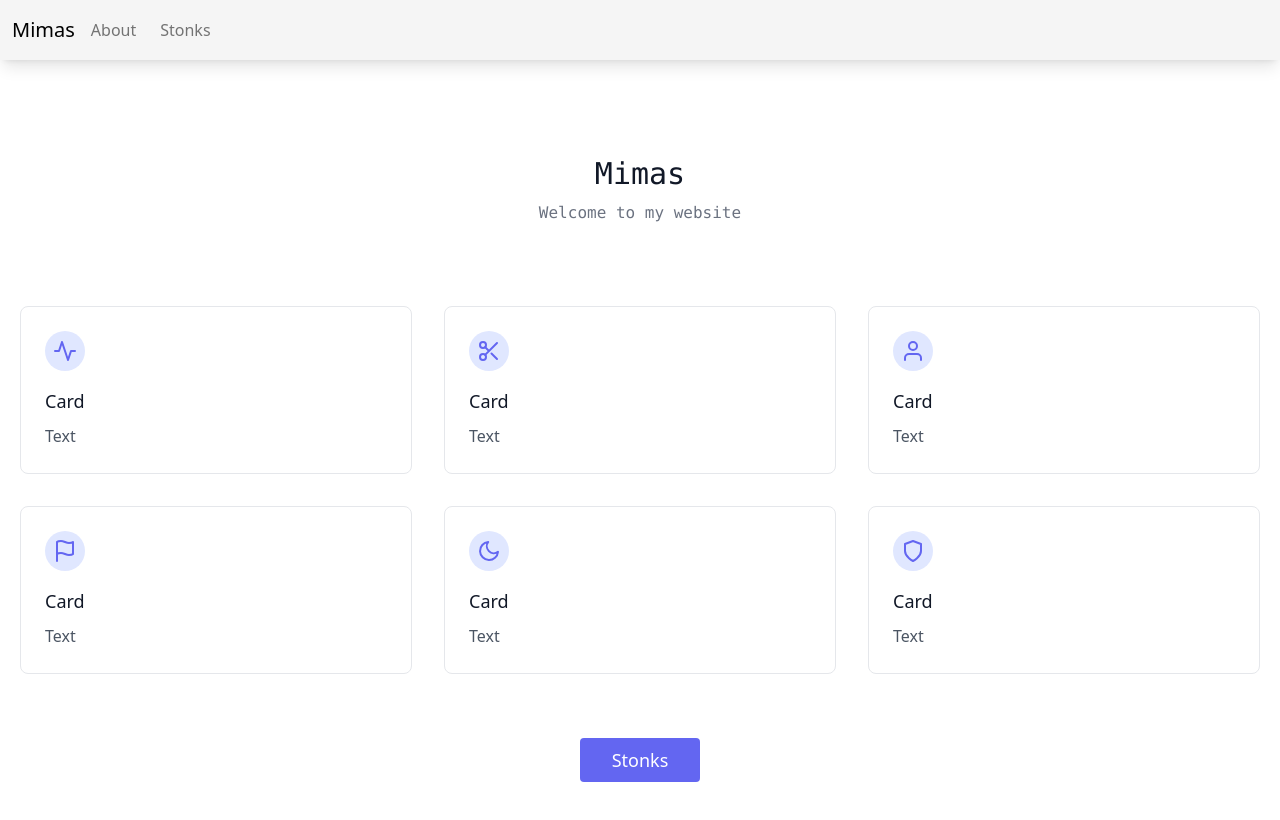
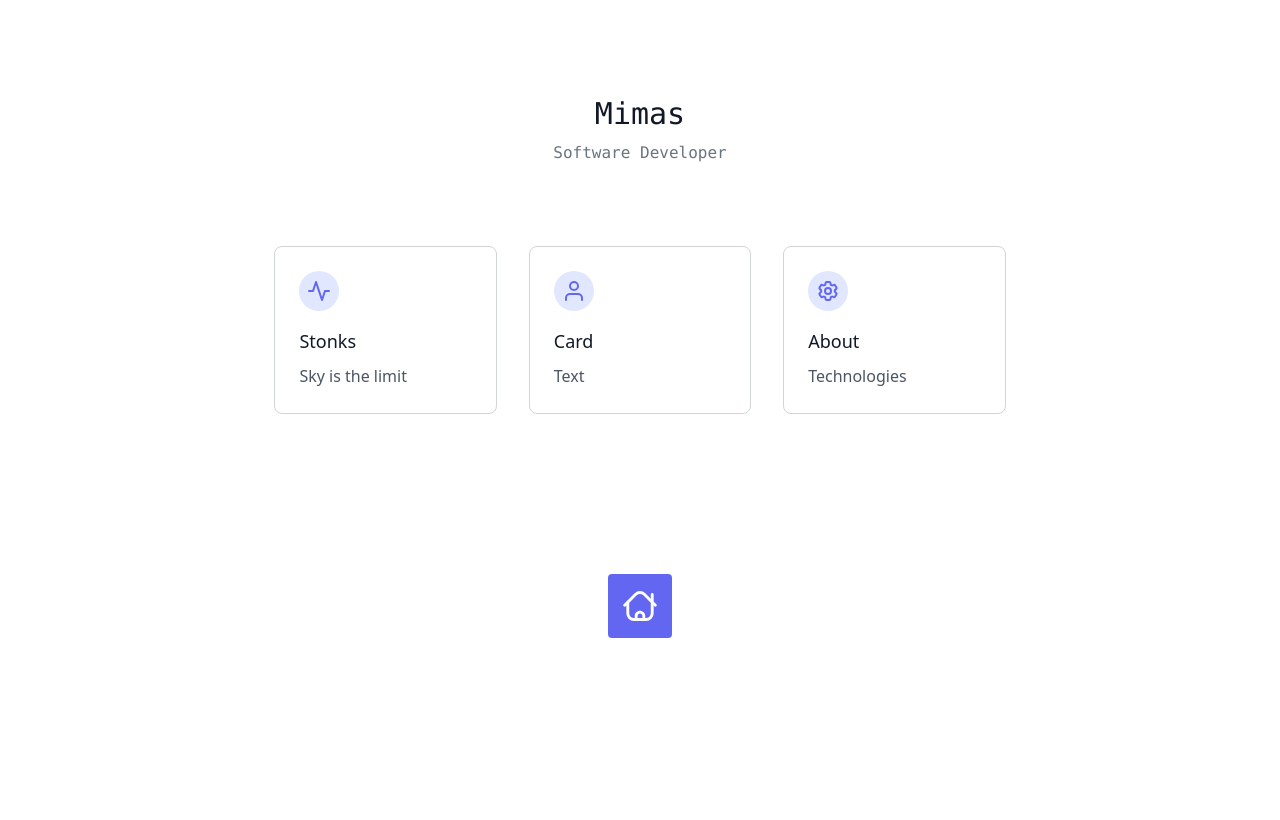
Before and after one commit to buegeleisen/website, an Angular app: page / in a window 1280 px wide. Shown: the top 820 px of the page. Built offline with nearby package versions, Linux system fonts and the light colour scheme; what tailwindcss-animated would draw is missing.

Commit message:
Frontend changes

```diff
--- a/src/app/app-routing.module.ts
+++ b/src/app/app-routing.module.ts
@@ -1,5 +1,6 @@
 import { NgModule } from '@angular/core';
 import { RouterModule, Routes } from '@angular/router';
+import { AboutComponent } from './about/about.component';
 import { AppComponent } from './app.component';
 import { HomeComponent } from './home/home.component';
 import { StockComponent } from './stock/stock.component';
@@ -12,6 +13,10 @@ const routes: Routes = [
   {
     path: 'stock',
     component: StockComponent
+  },
+  {
+    path: 'about',
+    component: AboutComponent
   }
 ];
 
--- a/src/app/app.component.html
+++ b/src/app/app.component.html
@@ -1,2 +1,10 @@
-<app-navbar></app-navbar>
+<!--app-navbar></app-navbar-->
+<title>Mimas</title>
 <router-outlet></router-outlet>
+<button class="flex mx-auto mt-16 text-white bg-indigo-500 border-0 py-2 px-2 focus:outline-none hover:bg-indigo-600 rounded text-lg"
+routerLink="">
+<svg width="48px" height="48px" viewBox="0 -0.5 25 25" fill="none">
+  <path fill-rule="evenodd" clip-rule="evenodd" d="M18.867 15.8321L18.873 10.0391L14.75 5.92908C13.5057 4.69031 11.4942 4.69031 10.25 5.92908L6.13599 10.0291V15.8291C6.1393 17.5833 7.56377 19.0028 9.31799 19.0001H15.685C17.438 19.0029 18.862 17.5851 18.867 15.8321Z" stroke="#FFFFFF" stroke-width="1.5" stroke-linecap="round" stroke-linejoin="round"></path>
+  <path d="M19.624 6.01807C19.624 5.60385 19.2882 5.26807 18.874 5.26807C18.4598 5.26807 18.124 5.60385 18.124 6.01807H19.624ZM18.874 10.0391H18.124C18.124 10.2384 18.2033 10.4295 18.3445 10.5702L18.874 10.0391ZM19.9705 12.1912C20.2638 12.4837 20.7387 12.4829 21.0311 12.1896C21.3236 11.8962 21.3229 11.4214 21.0295 11.1289L19.9705 12.1912ZM6.66552 10.5602C6.95886 10.2678 6.95959 9.79289 6.66714 9.49955C6.3747 9.20621 5.89982 9.20548 5.60648 9.49793L6.66552 10.5602ZM3.97048 11.1289C3.67714 11.4214 3.67641 11.8962 3.96886 12.1896C4.2613 12.4829 4.73618 12.4837 5.02952 12.1912L3.97048 11.1289ZM13.75 19.0001C13.75 19.4143 14.0858 19.7501 14.5 19.7501C14.9142 19.7501 15.25 19.4143 15.25 19.0001H13.75ZM9.75 19.0001C9.75 19.4143 10.0858 19.7501 10.5 19.7501C10.9142 19.7501 11.25 19.4143 11.25 19.0001H9.75ZM18.124 6.01807V10.0391H19.624V6.01807H18.124ZM18.3445 10.5702L19.9705 12.1912L21.0295 11.1289L19.4035 9.50792L18.3445 10.5702ZM5.60648 9.49793L3.97048 11.1289L5.02952 12.1912L6.66552 10.5602L5.60648 9.49793ZM15.25 19.0001V17.2201H13.75V19.0001H15.25ZM15.25 17.2201C15.25 15.7013 14.0188 14.4701 12.5 14.4701V15.9701C13.1904 15.9701 13.75 16.5297 13.75 17.2201H15.25ZM12.5 14.4701C10.9812 14.4701 9.75 15.7013 9.75 17.2201H11.25C11.25 16.5297 11.8096 15.9701 12.5 15.9701V14.4701ZM9.75 17.2201V19.0001H11.25V17.2201H9.75Z" fill="#FFFFFF"></path>
+</svg>
+</button>
--- a/src/app/app.component.ts
+++ b/src/app/app.component.ts
@@ -6,5 +6,4 @@ import { Component } from '@angular/core';
   styleUrls: ['./app.component.css']
 })
 export class AppComponent {
-  title = 'website';
 }
--- a/src/app/app.module.ts
+++ b/src/app/app.module.ts
@@ -7,13 +7,15 @@ import { AppComponent } from './app.component';
 import { HomeComponent } from './home/home.component';
 import { StockComponent } from './stock/stock.component';
 import { NavbarComponent } from './navbar/navbar.component';
+import { AboutComponent } from './about/about.component';
 
 @NgModule({
   declarations: [
     AppComponent,
     HomeComponent,
     StockComponent,
-    NavbarComponent
+    NavbarComponent,
+    AboutComponent
   ],
   imports: [
     BrowserModule,
--- a/src/app/home/home.component.html
+++ b/src/app/home/home.component.html
@@ -2,35 +2,23 @@
   <div class="container px-5 py-24 mx-auto">
     <div class="flex flex-wrap w-full mb-20 flex-col items-center text-center">
       <h1 class="sm:text-3xl text-2xl font-medium title-font mb-2 text-gray-900 font-mono	font-family: ui-monospace">Mimas</h1>
-      <p class="lg:w-1/2 w-full leading-relaxed text-gray-500 font-mono	font-family: ui-monospace">Welcome to my website</p>
+      <p class="lg:w-1/2 w-full leading-relaxed text-gray-500 font-mono	font-family: ui-monospace">Software Developer</p>
     </div>
-    <div class="flex flex-wrap -m-4">
-      <div class="xl:w-1/3 md:w-1/2 p-4 animate-fade-up animate-duration-1000">
-        <div class="border border-gray-200 p-6 rounded-lg">
+    <div class="flex flex-wrap -m-4 justify-center">
+      <div class="xl:w-1/5 md:w-1/2 p-4 animate-fade-up animate-duration-1000"
+      routerLink="stock">
+        <div class="transition ease-in-out hover:scale-110 duration-300 border border-gray-300 p-6 rounded-lg cursor-pointer">
           <div class="w-10 h-10 inline-flex items-center justify-center rounded-full bg-indigo-100 text-indigo-500 mb-4">
             <svg fill="none" stroke="currentColor" stroke-linecap="round" stroke-linejoin="round" stroke-width="2" class="w-6 h-6" viewBox="0 0 24 24">
               <path d="M22 12h-4l-3 9L9 3l-3 9H2"></path>
             </svg>
           </div>
-          <h2 class="text-lg text-gray-900 font-medium title-font mb-2">Card</h2>
-          <p class="leading-relaxed text-base">Text</p>
+          <h2 class="text-lg text-gray-900 font-medium title-font mb-2">Stonks</h2>
+          <p class="leading-relaxed text-base">Sky is the limit</p>
         </div>
       </div>
-      <div class="xl:w-1/3 md:w-1/2 p-4 animate-fade-up animate-duration-1000">
-        <div class="border border-gray-200 p-6 rounded-lg">
-          <div class="w-10 h-10 inline-flex items-center justify-center rounded-full bg-indigo-100 text-indigo-500 mb-4">
-            <svg fill="none" stroke="currentColor" stroke-linecap="round" stroke-linejoin="round" stroke-width="2" class="w-6 h-6" viewBox="0 0 24 24">
-              <circle cx="6" cy="6" r="3"></circle>
-              <circle cx="6" cy="18" r="3"></circle>
-              <path d="M20 4L8.12 15.88M14.47 14.48L20 20M8.12 8.12L12 12"></path>
-            </svg>
-          </div>
-          <h2 class="text-lg text-gray-900 font-medium title-font mb-2">Card</h2>
-          <p class="leading-relaxed text-base">Text</p>
-        </div>
-      </div>
-      <div class="xl:w-1/3 md:w-1/2 p-4 animate-fade-up animate-duration-1000">
-        <div class="border border-gray-200 p-6 rounded-lg">
+      <div class="xl:w-1/5 md:w-1/2 p-4 animate-fade-up animate-duration-1000">
+        <div class="transition ease-in-out hover:scale-110 duration-300 border border-gray-300 p-6 rounded-lg cursor-pointer">
           <div class="w-10 h-10 inline-flex items-center justify-center rounded-full bg-indigo-100 text-indigo-500 mb-4">
             <svg fill="none" stroke="currentColor" stroke-linecap="round" stroke-linejoin="round" stroke-width="2" class="w-6 h-6" viewBox="0 0 24 24">
               <path d="M20 21v-2a4 4 0 00-4-4H8a4 4 0 00-4 4v2"></path>
@@ -41,43 +29,20 @@
           <p class="leading-relaxed text-base">Text</p>
         </div>
       </div>
-
-      <div class="xl:w-1/3 md:w-1/2 p-4 animate-fade-up animate-duration-1000 animate-delay-1000">
-        <div class="border border-gray-200 p-6 rounded-lg">
+      <div class="xl:w-1/5 md:w-1/2 p-4 animate-fade-up animate-duration-1000"
+      routerLink="about">
+        <div class="transition ease-in-out hover:scale-110 duration-300 border border-gray-300 p-6 rounded-lg cursor-pointer">
           <div class="w-10 h-10 inline-flex items-center justify-center rounded-full bg-indigo-100 text-indigo-500 mb-4">
             <svg fill="none" stroke="currentColor" stroke-linecap="round" stroke-linejoin="round" stroke-width="2" class="w-6 h-6" viewBox="0 0 24 24">
-              <path d="M4 15s1-1 4-1 5 2 8 2 4-1 4-1V3s-1 1-4 1-5-2-8-2-4 1-4 1zM4 22v-7"></path>
+              <path stroke-linecap="round" stroke-linejoin="round" d="M9.594 3.94c.09-.542.56-.94 1.11-.94h2.593c.55 0 1.02.398 1.11.94l.213 1.281c.063.374.313.686.645.87.074.04.147.083.22.127.324.196.72.257 1.075.124l1.217-.456a1.125 1.125 0 011.37.49l1.296 2.247a1.125 1.125 0 01-.26 1.431l-1.003.827c-.293.24-.438.613-.431.992a6.759 6.759 0 010 .255c-.007.378.138.75.43.99l1.005.828c.424.35.534.954.26 1.43l-1.298 2.247a1.125 1.125 0 01-1.369.491l-1.217-.456c-.355-.133-.75-.072-1.076.124a6.57 6.57 0 01-.22.128c-.331.183-.581.495-.644.869l-.213 1.28c-.09.543-.56.941-1.11.941h-2.594c-.55 0-1.02-.398-1.11-.94l-.213-1.281c-.062-.374-.312-.686-.644-.87a6.52 6.52 0 01-.22-.127c-.325-.196-.72-.257-1.076-.124l-1.217.456a1.125 1.125 0 01-1.369-.49l-1.297-2.247a1.125 1.125 0 01.26-1.431l1.004-.827c.292-.24.437-.613.43-.992a6.932 6.932 0 010-.255c.007-.378-.138-.75-.43-.99l-1.004-.828a1.125 1.125 0 01-.26-1.43l1.297-2.247a1.125 1.125 0 011.37-.491l1.216.456c.356.133.751.072 1.076-.124.072-.044.146-.087.22-.128.332-.183.582-.495.644-.869l.214-1.281z" />
+              <path stroke-linecap="round" stroke-linejoin="round" d="M15 12a3 3 0 11-6 0 3 3 0 016 0z" />
             </svg>
           </div>
-          <h2 class="text-lg text-gray-900 font-medium title-font mb-2">Card</h2>
-          <p class="leading-relaxed text-base">Text</p>
-        </div>
-      </div>
-      <div class="xl:w-1/3 md:w-1/2 p-4 animate-fade-up animate-duration-1000 animate-delay-1000">
-        <div class="border border-gray-200 p-6 rounded-lg">
-          <div class="w-10 h-10 inline-flex items-center justify-center rounded-full bg-indigo-100 text-indigo-500 mb-4">
-            <svg fill="none" stroke="currentColor" stroke-linecap="round" stroke-linejoin="round" stroke-width="2" class="w-6 h-6" viewBox="0 0 24 24">
-              <path d="M21 12.79A9 9 0 1111.21 3 7 7 0 0021 12.79z"></path>
-            </svg>
-          </div>
-          <h2 class="text-lg text-gray-900 font-medium title-font mb-2">Card</h2>
-          <p class="leading-relaxed text-base">Text</p>
-        </div>
-      </div>
-      <div class="xl:w-1/3 md:w-1/2 p-4 animate-fade-up animate-duration-1000 animate-delay-1000">
-        <div class="border border-gray-200 p-6 rounded-lg">
-          <div class="w-10 h-10 inline-flex items-center justify-center rounded-full bg-indigo-100 text-indigo-500 mb-4">
-            <svg fill="none" stroke="currentColor" stroke-linecap="round" stroke-linejoin="round" stroke-width="2" class="w-6 h-6" viewBox="0 0 24 24">
-              <path d="M12 22s8-4 8-10V5l-8-3-8 3v7c0 6 8 10 8 10z"></path>
-            </svg>
-          </div>
-          <h2 class="text-lg text-gray-900 font-medium title-font mb-2">Card</h2>
-          <p class="leading-relaxed text-base">Text</p>
+          <h2 class="text-lg text-gray-900 font-medium title-font mb-2">About</h2>
+          <p class="leading-relaxed text-base">Technologies</p>
         </div>
       </div>
 
     </div>
-    <button class="flex mx-auto mt-16 text-white bg-indigo-500 border-0 py-2 px-8 focus:outline-none hover:bg-indigo-600 rounded text-lg animate-wiggle"
-      routerLink="stock">Stonks</button>
   </div>
 </section>
--- a/src/app/stock/stock.component.html
+++ b/src/app/stock/stock.component.html
@@ -4,7 +4,5 @@
       <h1 class="sm:text-3xl text-2xl font-medium title-font mb-2 text-gray-900">Apple</h1>
       <p class="lg:w-1/2 w-full leading-relaxed text-gray-500">{{stock?.c}}</p>
     </div>
-    <button class="flex mx-auto mt-16 text-white bg-indigo-500 border-0 py-2 px-8 focus:outline-none hover:bg-indigo-600 rounded text-lg"
-      routerLink="">Home</button>
   </div>
 </section>
```
Also changed, not shown: src/app/about/about.component.html (added, +19 -0 lines), src/app/about/about.component.ts (added, +10 -0 lines), src/app/about/about.component.css (added), 1 other file (tests, documents, lock files or other folders).
